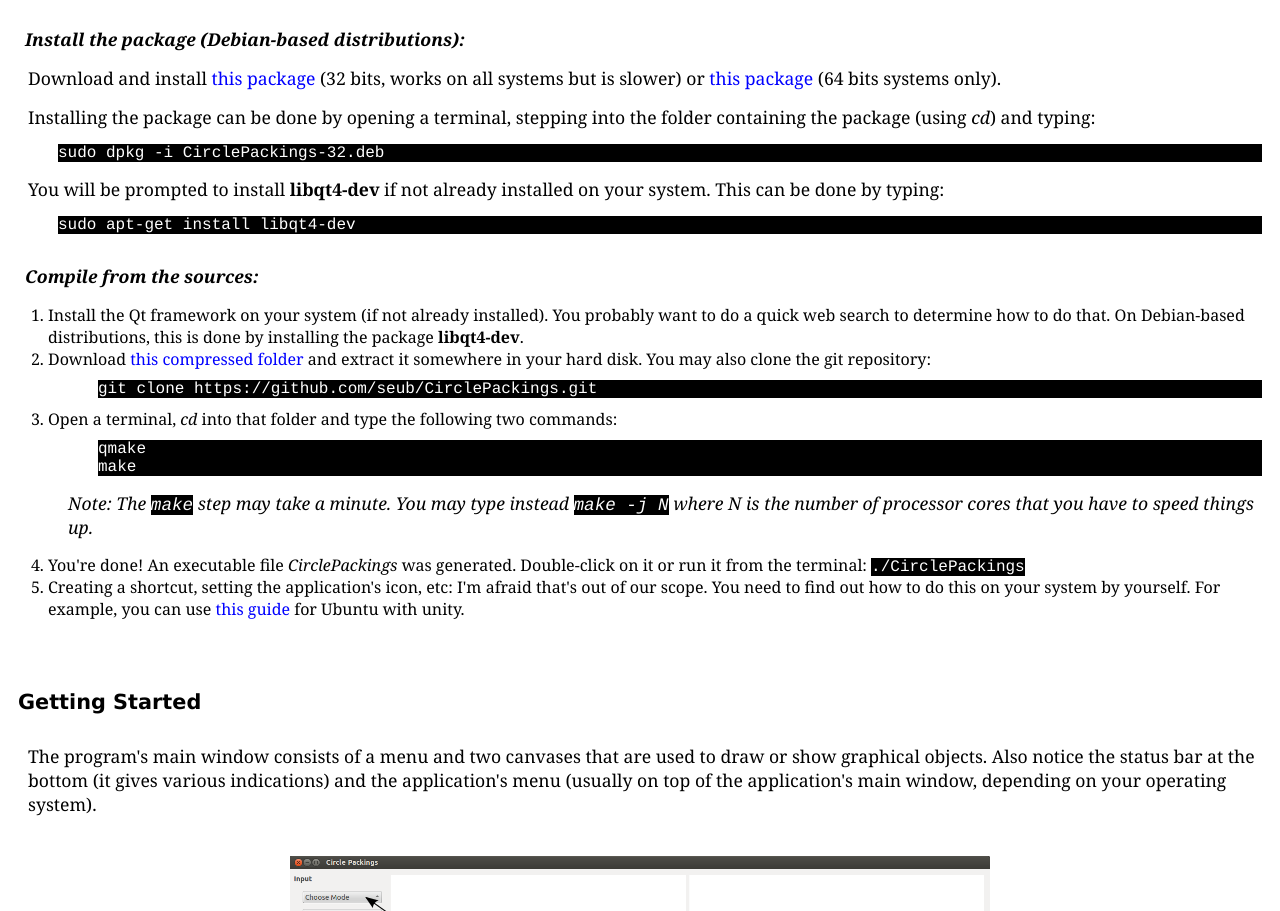
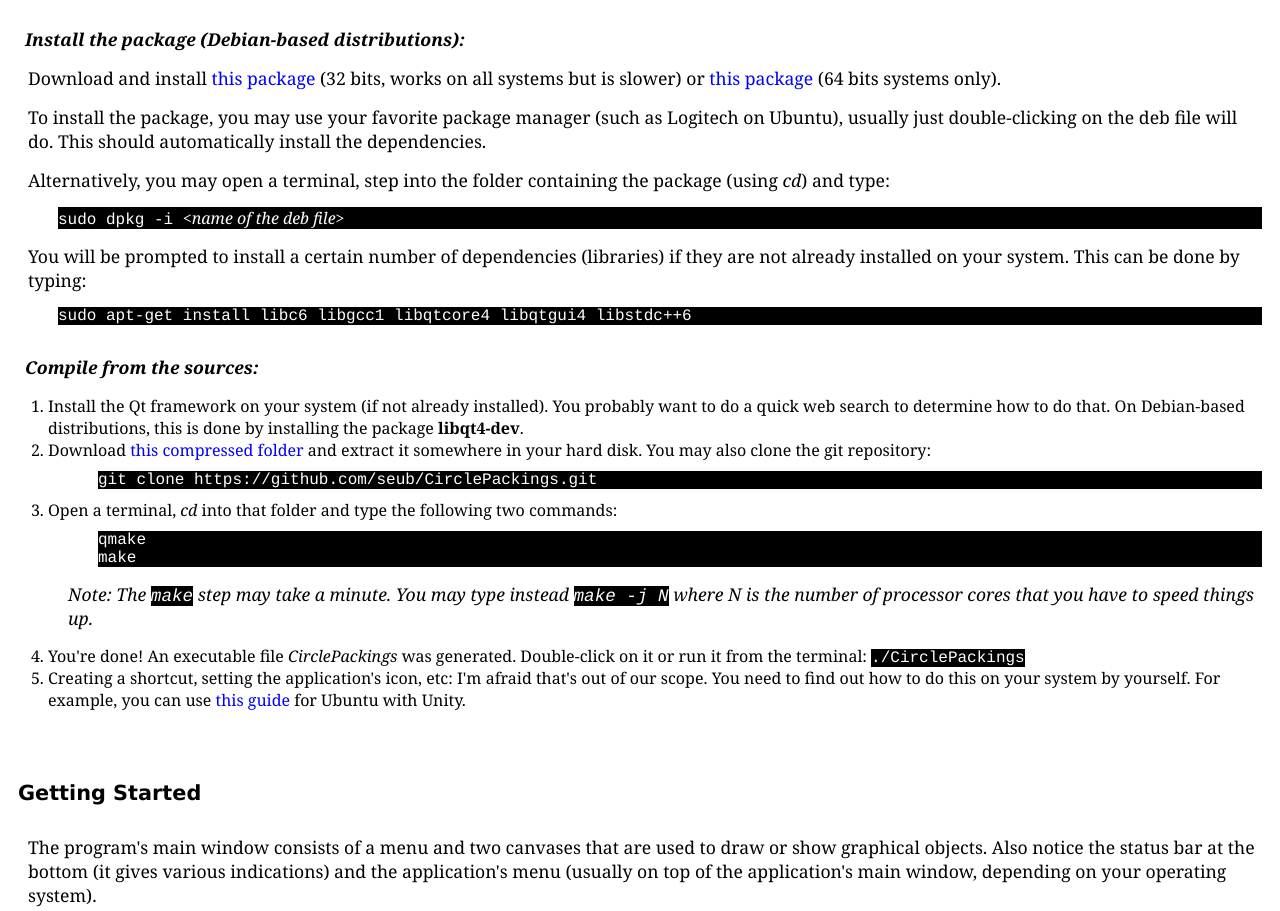
Before and after one commit to seub/CirclePackings, a plain HTML site: page doc/index.html in a window 1280 px wide. Shown: the part 1218-2129 px from the top of the page. Drawn offline with Linux system fonts and the light colour scheme.

Commit message:
help updated

```diff
--- a/doc/index.html
+++ b/doc/index.html
@@ -196,19 +196,22 @@
 		the sources. Note that installing the package will only work on Debian-based distributions (Debian, Ubuntu, Mint...). </p>
 
 		<h4> Install the package (Debian-based distributions): </h4>
-		<p> Download and install <a href="https://github.com/downloads/seub/CirclePackings/CirclePackings-32.deb">this package</a>
+		<p> Download and install <a href="https://github.com/downloads/seub/CirclePackings/circlepackings_1.0_i386.deb">this package</a>
 		(32 bits, works on all systems but is slower)
-		or <a href="https://github.com/downloads/seub/CirclePackings/CirclePackings-64.deb">this package</a> (64 bits systems only). </p>
+		or <a href="https://github.com/downloads/seub/CirclePackings/circlepackings_1.0_amd64.deb">this package</a> (64 bits systems only). </p>
 
-		<p> Installing the package can be done by
-		opening a terminal, stepping into the folder containing the package (using <em>cd</em>) and typing:
+		<p> To install the package, you may use your favorite package manager (such as Logitech on Ubuntu), usually
+		just double-clicking on the deb file will do. This should automatically install the dependencies.</p>
+
+		<p> Alternatively, you may open a terminal,
+		step into the folder containing the package (using <em>cd</em>) and type:
 		<div class= "code">
-		sudo dpkg -i CirclePackings-32.deb
-		</div> </p>
-		<p> You will be prompted to install <strong>libqt4-dev</strong> if not already installed on your system.
+		sudo dpkg -i <em>&lt;name of the deb file&gt;</em>
+		</div></p>
+		<p> You will be prompted to install a certain number of dependencies (libraries) if they are not already installed on your system.
 		This can be done by typing:
 		<div class= "code">
-		sudo apt-get install libqt4-dev
+		sudo apt-get install libc6 libgcc1 libqtcore4 libqtgui4 libstdc++6
 		</div></p>
 
 		<h4> Compile from the sources: </h4>
@@ -235,7 +238,7 @@
 		<span class = "in_code"> ./CirclePackings</span></li>
 		<li> Creating a shortcut, setting the application's icon, etc: I'm afraid that's out of our scope. You need to find out how to do this on your system
 		by yourself. For example, you can use <a href="http://xiaonosekai.wordpress.com/2012/06/16/how-to-create-launcher-for-the-dash-of-unity/">this guide</a>
-		for Ubuntu with unity. </ol>
+		for Ubuntu with Unity. </ol>
 
 
 		<h1 id="getting_started"> Getting Started </h1>
```
Also changed, not shown: 2 other files.
